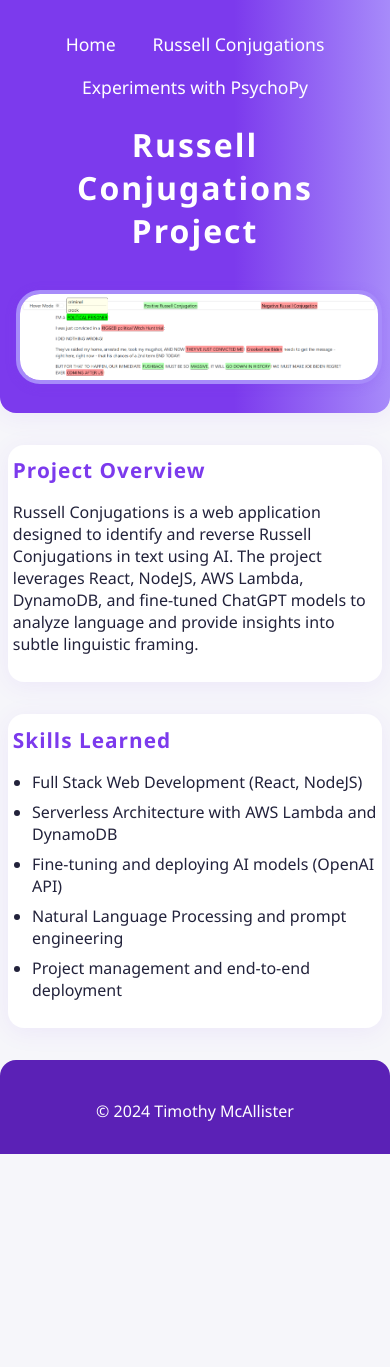
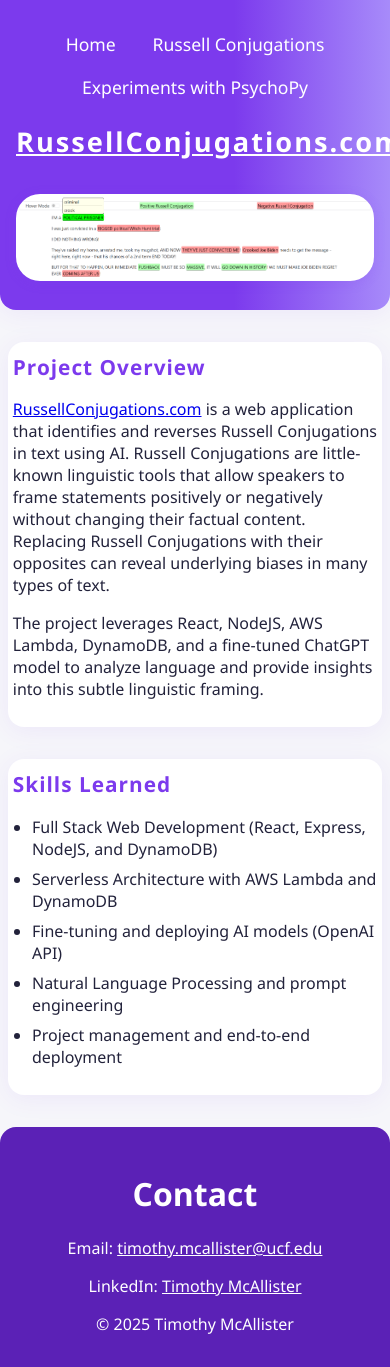
Before and after one commit to ZemphU/Personal-Website, a plain HTML site: page RussellConjugations.html in a window 390 px wide. Before the commit the page ends 1154 px from the top, so only its background shows below. Drawn offline with Linux system fonts and the light colour scheme.

Commit message:
final tweaks

```diff
--- a/RussellConjugations.html
+++ b/RussellConjugations.html
@@ -15,20 +15,25 @@
                 <li><a href="/Experiments.html">Experiments with PsychoPy</a></li>
             </ul>
         </nav>
-        <h1>Russell Conjugations Project</h1>
+        <h1><a href="https://russellconjugations.com" target="_blank">RussellConjugations.com</a></h1>
         <img src="img/russellconjugation.png" alt="Illustration of Russell Conjugations Project" style="width:100%;height:100%;object-fit:cover;border-radius:1.5rem;border:4px solid var(--accent);margin:1rem 0 0.5rem 0;box-shadow:0 2px 12px rgba(124,58,237,0.15);">
     </header>
     <main>
         <section>
             <h2>Project Overview</h2>
             <p>
-                Russell Conjugations is a web application designed to identify and reverse Russell Conjugations in text using AI. The project leverages React, NodeJS, AWS Lambda, DynamoDB, and fine-tuned ChatGPT models to analyze language and provide insights into subtle linguistic framing.
+                <a href="https://russellconjugations.com" target="_blank">RussellConjugations.com</a> is a web application that identifies and reverses Russell Conjugations in text using AI.
+                Russell Conjugations are little-known linguistic tools that allow speakers to frame statements positively or negatively without changing their factual content.
+                Replacing Russell Conjugations with their opposites can reveal underlying biases in many types of text.
+            </p>
+            <p>
+                The project leverages React, NodeJS, AWS Lambda, DynamoDB, and a fine-tuned ChatGPT model to analyze language and provide insights into this subtle linguistic framing.
             </p>
         </section>
         <section>
             <h2>Skills Learned</h2>
             <ul>
-                <li>Full Stack Web Development (React, NodeJS)</li>
+                <li>Full Stack Web Development (React, Express, NodeJS, and DynamoDB)</li>
                 <li>Serverless Architecture with AWS Lambda and DynamoDB</li>
                 <li>Fine-tuning and deploying AI models (OpenAI API)</li>
                 <li>Natural Language Processing and prompt engineering</li>
@@ -37,7 +42,10 @@
         </section>
     </main>
     <footer>
-        <p>&copy; 2024 Timothy McAllister</p>
+        <h1>Contact</h1>
+        <p>Email: <a href="mailto:timothy.mcallister@ucf.edu">timothy.mcallister@ucf.edu</a></p>
+        <p>LinkedIn: <a href="https://www.linkedin.com/in/timothy-mcallister-170774204" target="_blank" rel="noopener">Timothy McAllister</a></p>
+        <p>&copy; 2025 Timothy McAllister</p>
     </footer>
 </body>
 </html>
--- a/index.css
+++ b/index.css
@@ -1,32 +1,19 @@
-/* Timothy McAllister Personal Website CSS */
-:root {
-    --primary: #7c3aed;
-    --primary-dark: #5b21b6;
-    --accent: #a78bfa;
-    --bg: #f6f6fa;
-    --text: #22223b;
-    --header-bg: #fff;
-    --card-bg: #fff;
-    --border-radius: 1rem;
-    --shadow: 0 4px 24px rgba(124, 58, 237, 0.08);
-}
-
 body {
     margin: 0;
     font-family: 'Segoe UI', 'Roboto', 'Arial', sans-serif;
-    background: var(--bg);
-    color: var(--text);
+    background: #f6f6fa;
+    color: #22223b;
     min-height: 100vh;
 }
 
 header {
-    background: linear-gradient(90deg, var(--primary) 60%, var(--accent) 100%);
+    background: linear-gradient(90deg, #7c3aed 60%, #a78bfa 100%);
     color: #fff;
     padding: 2rem 1rem 1rem 1rem;
     text-align: center;
-    border-bottom-left-radius: var(--border-radius);
-    border-bottom-right-radius: var(--border-radius);
-    box-shadow: var(--shadow);
+    border-bottom-left-radius: 1rem;
+    border-bottom-right-radius: 1rem;
+    box-shadow: 0 4px 24px rgba(124, 58, 237, 0.08);
 }
 
 header h1 {
@@ -41,7 +28,7 @@
     height: 140px;
     object-fit: cover;
     border-radius: 50%;
-    border: 4px solid var(--accent);
+    border: 4px solid #a78bfa;
     margin: 1rem 0 0.5rem 0;
     box-shadow: 0 2px 12px rgba(124, 58, 237, 0.15);
 }
@@ -51,13 +38,13 @@
     font-size: 1.1rem;
 }
 
-header a {
+header a, footer a {
     color: #fff;
     text-decoration: underline;
     transition: color 0.2s;
 }
 header a:hover {
-    color: var(--accent);
+    color: #a78bfa;
 }
 
 nav ul {
@@ -84,8 +71,8 @@
 }
 
 h3 a:hover, nav a:hover {
-    background: var(--accent);
-    color: var(--primary-dark);
+    background: #a78bfa;
+    color: #5b21b6;
 }
 
 main {
@@ -95,9 +82,9 @@
 }
 
 section {
-    background: var(--card-bg);
-    border-radius: var(--border-radius);
-    box-shadow: var(--shadow);
+    background: #fff;
+    border-radius: 1rem;
+    box-shadow: 0 4px 24px rgba(124, 58, 237, 0.08);
     margin-bottom: 2rem;
     padding: 2rem 1.5rem;
     transition: box-shadow 0.2s;
@@ -107,7 +94,7 @@
 }
 
 h2 {
-    color: var(--primary);
+    color: #7c3aed;
     margin-top: 0;
     font-size: 2rem;
     font-weight: 600;
@@ -115,7 +102,7 @@
 }
 
 h3 {
-    color: var(--primary-dark);
+    color: #5b21b6;
     margin-bottom: 0.5rem;
     font-size: 1.3rem;
     font-weight: 500;
@@ -135,10 +122,10 @@
 footer {
     text-align: center;
     padding: 1.5rem 0 1rem 0;
-    background: var(--primary-dark);
+    background: #5b21b6;
     color: #fff;
-    border-top-left-radius: var(--border-radius);
-    border-top-right-radius: var(--border-radius);
+    border-top-left-radius: 1rem;
+    border-top-right-radius: 1rem;
     font-size: 1rem;
     margin-top: 2rem;
 }
@@ -157,6 +144,9 @@
 }
 
 @media (max-width: 500px) {
+    header h1 {
+        font-size: 1.7rem;
+    }
     nav ul {
         gap: 0.7rem;
     }
```
Also changed, not shown: Experiments.html (+6 -3 lines), index.html (+17 -13 lines).
